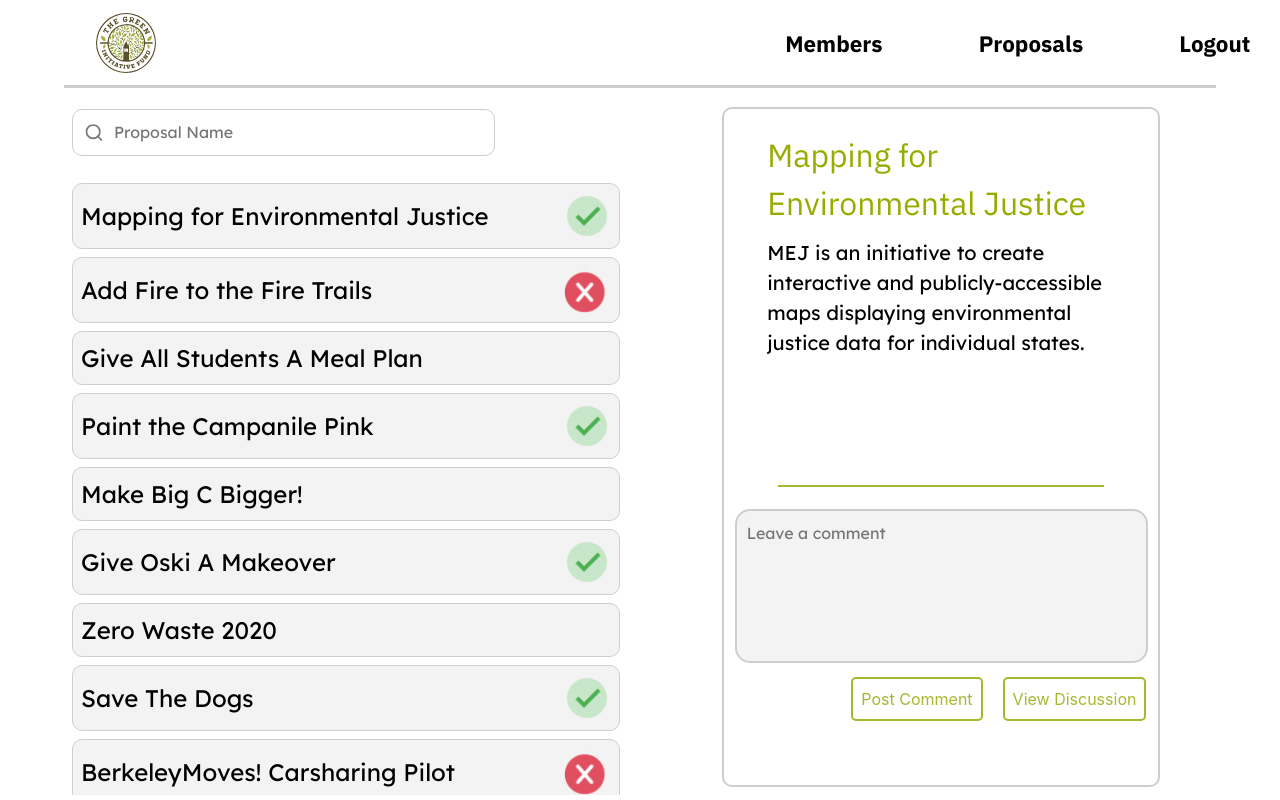
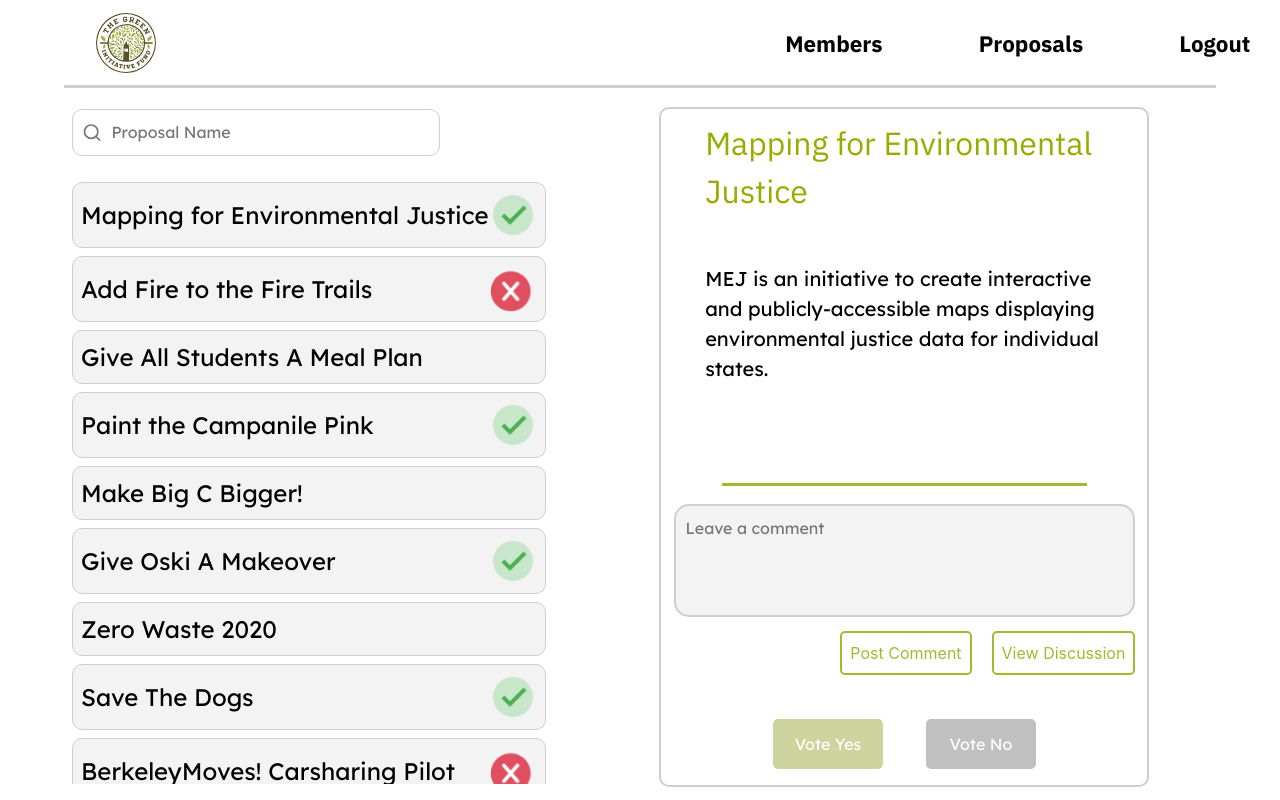
Before and after one commit to codebase-berkeley/tgif-voting-portal, a React (Create React App) app in the folder client/: page /dashboard in a window 1280 px wide. Built offline with nearby package versions, Linux system fonts and the light colour scheme.

Commit message:
Made Dashboard buttons the same component as the Proposal Details buttons; fixed bug where Dashboard voting buttons would go out of div

```diff
--- a/client/src/components/popupModal/PopUpModal.js
+++ b/client/src/components/popupModal/PopUpModal.js
@@ -9,6 +9,7 @@ function PopUpModal(props) {
   function closeModal() {
     setDisplayModalClassName(displayModalDefault + ' hide');
   }
+
   return (
     <div className={displayModalClassName}>
       <div className="ourModal">
@@ -16,18 +17,19 @@ function PopUpModal(props) {
               {props.warning}
           </div>
           <div className="buttons">
-                    <button className="secondaryButton" onClick={() => {props.secondaryFunc();
+              <button className="secondaryButton" onClick={() => {if (props.secondaryFunc !== undefined) {
+                                                                      props.secondaryFunc()};
                                                                   closeModal();}}>
                   {props.secondaryText}
               </button>
-                    <button className="primaryButton" onClick={() => {props.primaryFunc();
+              <button className="primaryButton" onClick={() => {if (props.primaryFunc !== undefined) {
+                                                                  props.primaryFunc();}
                                                                 closeModal()}}>
                   {props.primaryText}
               </button>
           </div>
       </div>
-            <div className="overlay">
-            </div>
+      <div className="overlay"></div>
     </div>
   );
 }
--- a/client/src/pages/dashboard/Dashboard.css
+++ b/client/src/pages/dashboard/Dashboard.css
@@ -16,7 +16,7 @@
     width: 45%;
     height: 100%;
     margin-left: 5%;
-    margin-top: 1%;
+    padding-top: 1%;
     display: flex;
     flex-flow: column;
 }
@@ -26,7 +26,7 @@
   }
 
 .proposal-list {
-    margin-top: 2%;
+    padding-top: 2%;
     max-height: 77.5vh;
     overflow-y: scroll;
     position: relative;
@@ -34,37 +34,49 @@
 
 .right-proposals {
     width: 50%;
-    height: 85vh;
+    min-width: 700px;
+    height: 89vh;
     display: flex;
     margin-right: 2%;
-    margin-top: 1.5%;
+    padding-top: 1.5%;
+    padding-bottom: 1%;
     justify-content: center;
 }
 
 .proposal-description {
     width: 70%;
     height: 100%;
+    min-height: 550px;
     display: flex;
     flex-direction: column;
     align-items: center;
     border: 2.5px solid #CECECE;
     border-radius: 10px;
+    padding-top: 10px;
+    padding-bottom: 5px;
 }
 
 .proposal-head-title{
-    width: 80%;
+    height: 20%;
+    width: 100%;
+    min-height: 110px;
+    padding-left: 9%;
+    padding-right: 9%;
     text-align: left;
-    margin-top: 5%;
     font-size: 2rem;
     font-family: 'IBM Plex Sans', sans-serif;
     color: #96AD00;
 }
 
 .proposal-head-description {
-    width: 80%;
+    width: 100%;
     height: 35%;
+    min-height: 200px;
     text-align: left;
-    margin-top: 2.5%;
+    padding-top: 2.5%;
+    padding-bottom: 2.5%;
+    padding-left: 9%;
+    padding-right: 9%;
     font-size: 1.25rem;
     font-family: "Lexend Deca", sans-serif;
     color: black;
@@ -73,14 +85,25 @@
 .dividing-line {
     display: flex;
     align-self: center;
-    margin-top: 2.5%;
+    padding-top: 3px;
     width: 75%;
     height: 2px;
     background-color: #A6B82E;
 }
 
+.comment-area {
+    padding-top: 18px;
+    height: 34%;
+    min-height: 170px;
+}
+
+.nonvoting-comment-area {
+    padding-top: 30px;
+    height: 44%;
+    min-height: 170px;
+}
+
 .comment-box {
-    margin-top: 5%;
     border-radius: 15px;
     padding: 10px;
     border: 2.5px solid #CECECE;
@@ -99,24 +122,6 @@
 .comment-boxus:focus {
     outline: none;
     resize: none;
-}
-
-.vote-yes {
-    background-color: #A6B82E;
-    border-radius: 5px;
-    border: 2.5px solid #A6B82E;
-    color: white;
-    margin: 2em 0.5em 1em 0.5em;
-    padding: 0.5em;
-}
-
-.vote-no {
-    background-color: #353739;
-    border-radius: 5px;
-    border: 2.5px solid #353739;
-    color: white;
-    margin: 2em 0.5em 1em 0.5em;
-    padding: 0.5em;
 }
 
 .post-comment {
@@ -139,12 +144,56 @@
     padding: 0.5em;
 }
 
-.voting-buttons {
+.discussion-buttons {
+    display: flex;
+    justify-content: flex-end;
+}
+
+.dashboardVotingButtonsContainer {
+    height: 10%;
+    min-height: 55px;
+    width: 100%;
     display: flex;
     justify-content: center;
 }
 
-.discussion-buttons {
+.votingMemberVotingButton {
+    border-radius: 5px;
+    color: white;
+    font-family: 'Lexend Deca', sans-serif;
+    width: 110px;
+    height: 50px;
+    border-width: 0px;
+}
+
+.dashboardPressedYesButton {
+    background-color: var(--buttonGreen);
+}
+
+.dashboardUnpressedYesButton {
+    background-color: var(--buttonGreenOpaque);
+}
+
+.dashboardPressedNoButton {
+    background-color: var(--black);
+}
+
+.dashboardUnpressedNoButton {
+    background-color: var(--buttonBlackOpaque);
+}
+
+.dashboardButtonContainer {
     display: flex;
-    justify-content: flex-end;
+    align-items: center;
+    justify-content: center;
+    width: 100%;
+    height: 100%;
 }
+
+.leftDashboardButtonContainer {
+    padding-left: 90px;
+}
+
+.rightDashboardButtonContainer {
+    padding-right: 90px;
+}
--- a/client/src/pages/dashboard/Dashboard.js
+++ b/client/src/pages/dashboard/Dashboard.js
@@ -5,10 +5,11 @@ import './Dashboard.css';
 import noIcon from '../../assets/Delete.svg';
 import yesIcon from '../../assets/Checked.svg';
 import SearchBar from '../../components/searchbar/SearchBar';
+import ProposalButton from '../proposalDetails/ProposalButton.js';
 import { Link } from "react-router-dom";
 import axios from 'axios';
 
-var PRIVILEGES ='Non-Voting Member';
+var PRIVILEGES ='Voting Member';
 
 const proposals = [
   {
@@ -156,6 +157,14 @@ function Dashboard() {
     }
   };
 
+  /* VOTING BUTTON STATES */
+  const dashboardPressedYesButtonClassName = 'dashboardPressedYesButton votingMemberVotingButton';
+  const dashboardUnpressedYesButtonClassName = 'dashboardUnpressedYesButton votingMemberVotingButton';
+  const [dashboardYesButtonClassName, setDashboardYesButtonClassName] = useState(dashboardUnpressedYesButtonClassName);
+
+  const dashboardPressedNoButtonClassName = 'dashboardPressedNoButton votingMemberVotingButton';
+  const dashboardUnpressedNoButtonClassName = 'dashboardUnpressedNoButton votingMemberVotingButton';
+  const [dashboardNoButtonClassName, setDashboardNoButtonClassName] = useState(dashboardUnpressedNoButtonClassName);
 
   return (
     <div className="dashboard">
@@ -172,21 +181,33 @@ function Dashboard() {
             <div className="proposal-head-title">{proposalTitle}</div>
             <div className="proposal-head-description">{proposalDescription}</div>
             <div className="dividing-line"></div>
-            <div className="comment-area">
-              <textarea value={textboxValue} onChange={(event) => {setTextboxValue(event.target.value)}} id="textbox" name="textbox" className="comment-box" placeholder="Leave a comment" rows="7" cols="53"></textarea>
+            <div className={PRIVILEGES === 'Voting Member' ? "comment-area" : "comment-area nonvoting-comment-area"}>
+              <textarea className="comment-box" value={textboxValue} onChange={(event) => {setTextboxValue(event.target.value)}} id="textbox" name="textbox" placeholder="Leave a comment" rows="7" cols="53"></textarea>
               <div className="discussion-buttons">
-              <button className="post-comment" onClick={handleSubmit}>Post Comment</button>
-              <Link to="/proposal-details">
+                <button className="post-comment" onClick={handleSubmit}>Post Comment</button>
+                <Link to="/proposal-details">
                   <button className="view-discussion" type="submit">View Discussion</button>
-              </Link>
-            </div>
+                </Link>
+              </div>
             </div>
             {(PRIVILEGES === 'Voting Member')
-              ? <div className="voting-buttons">
-                  <button className="vote-yes">Vote Yes</button>
-                  <button className="vote-no">Vote No</button>
-              </div>
-              : null}
+              ? <div className="dashboardVotingButtonsContainer">
+                  <div className='leftDashboardButtonContainer dashboardButtonContainer'>
+                    <ProposalButton buttonText='Vote Yes' buttonClassName={dashboardYesButtonClassName}
+                      onClickFunc={() => {setDashboardYesButtonClassName(dashboardPressedYesButtonClassName);
+                                          setDashboardNoButtonClassName(dashboardUnpressedNoButtonClassName);}}
+                    />
+                  </div>
+
+                  <div className='rightDashboardButtonContainer dashboardButtonContainer'>
+                    <ProposalButton buttonText='Vote No' buttonClassName={dashboardNoButtonClassName}
+                      onClickFunc={() => {setDashboardYesButtonClassName(dashboardUnpressedYesButtonClassName);
+                                          setDashboardNoButtonClassName(dashboardPressedNoButtonClassName);}}
+                    />
+                  </div>
+                </div>
+              : null
+            }
           </div>
         </div>
       </div>
--- a/client/src/pages/proposalDetails/ProposalDetails.css
+++ b/client/src/pages/proposalDetails/ProposalDetails.css
@@ -245,3 +245,24 @@ textarea {
     right: -30px;
     bottom: 1px;
 }
+
+.genericProposalButton {
+    background-color: var(--buttonGreen);
+    border-radius: 5px;
+    color: white;
+    font-family: 'Lexend Deca', sans-serif;
+    border-width: 0px;
+}
+
+.genericProposalButton:active {
+    background-color: var(--buttonGreenOpaque);
+}
+
+.adminButton {
+    border-radius: 5px;
+    color: white;
+    font-family: 'Lexend Deca', sans-serif;
+    width: 100px;
+    height: 40px;
+    border-width: 0px;
+}
--- a/client/src/pages/proposalDetails/ProposalDetails.js
+++ b/client/src/pages/proposalDetails/ProposalDetails.js
@@ -43,9 +43,9 @@ function ProposalConditionalRender(privileges) {
       const totalVotingMembers = res.data.totalVotingMembers;
       setVotesTotal(votesTotal);
       setTotalMembers(totalVotingMembers);
-      setPercentYes((voteYes / totalVotingMembers) * 100);
-      setPercentNo(((votesTotal - voteYes) / totalVotingMembers) * 100);
-      setPercentUnvoted(((totalVotingMembers - votesTotal) / totalVotingMembers) * 100);
+      setPercentYes(((voteYes / totalVotingMembers) * 100).toFixed(2));
+      setPercentNo((((votesTotal - voteYes) / totalVotingMembers) * 100).toFixed(2));
+      setPercentUnvoted((((totalVotingMembers - votesTotal) / totalVotingMembers) * 100).toFixed(2));
     }
 
     useEffect(() => {
@@ -183,6 +183,7 @@ function ProposalDetails() {
           }
         });
       } catch(error) {
+
           console.log(error);
       }
       setTextboxValue('');
@@ -227,7 +228,7 @@ function ProposalDetails() {
             {proposalTitle}
             <hr className="proposalDetailsUnderline"></hr>
           </div>
-          <div className="proposalSponsor">{proposalSponsor}</div>
+          <div className="proposalSponsor">Sponsor: {proposalSponsor}</div>
           <div className={(PRIVILEGES === 'Non-Voting Member') ? ' proposalDescription nonVotingProposalDescription' : "proposalDescription"}>{proposalDescription}</div>
           <div className="proposalAmount"> Proposal Amount: {`$${proposalAmount}`}</div>
         </div>
```
Lines whose indentation alone changed are shown as unchanged.
